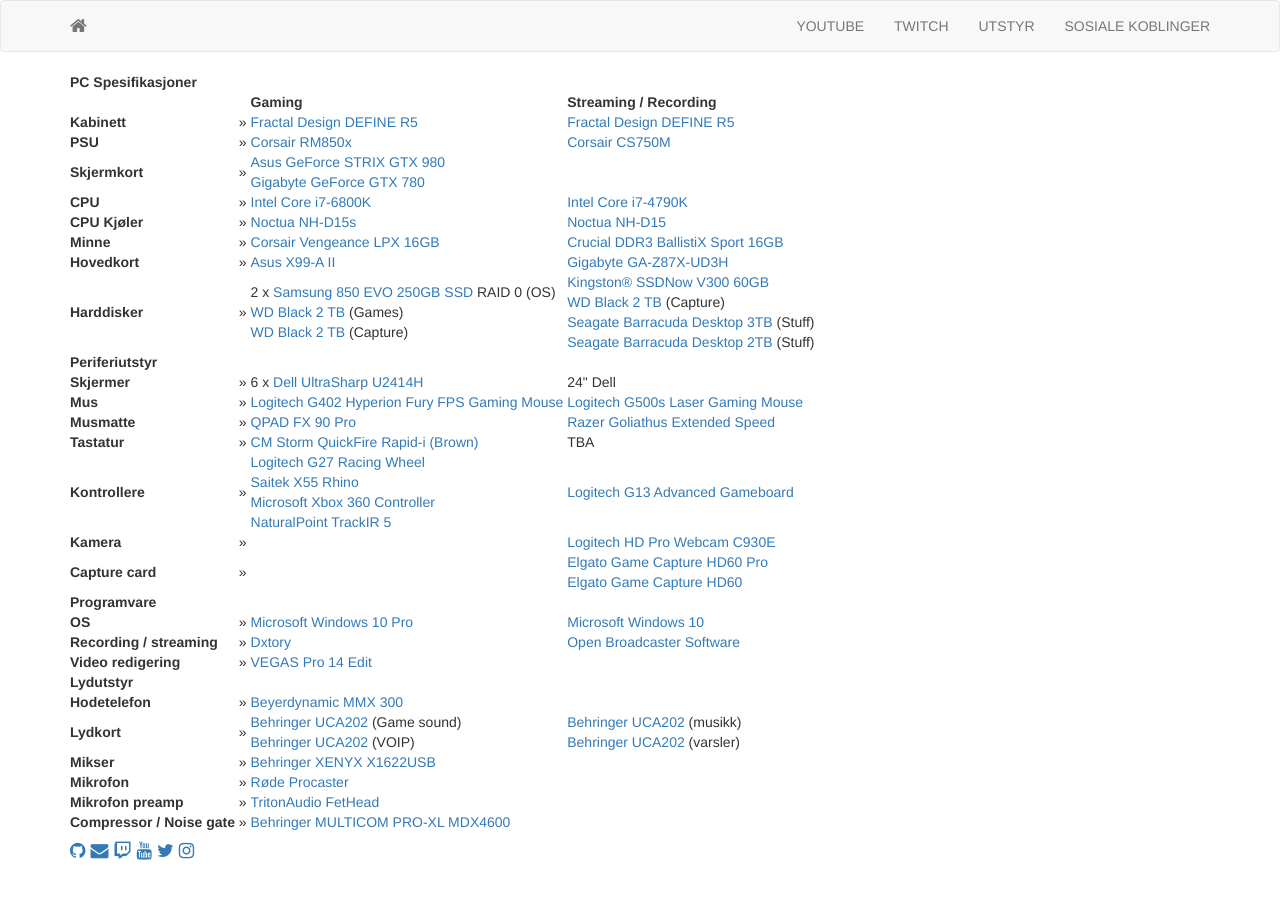
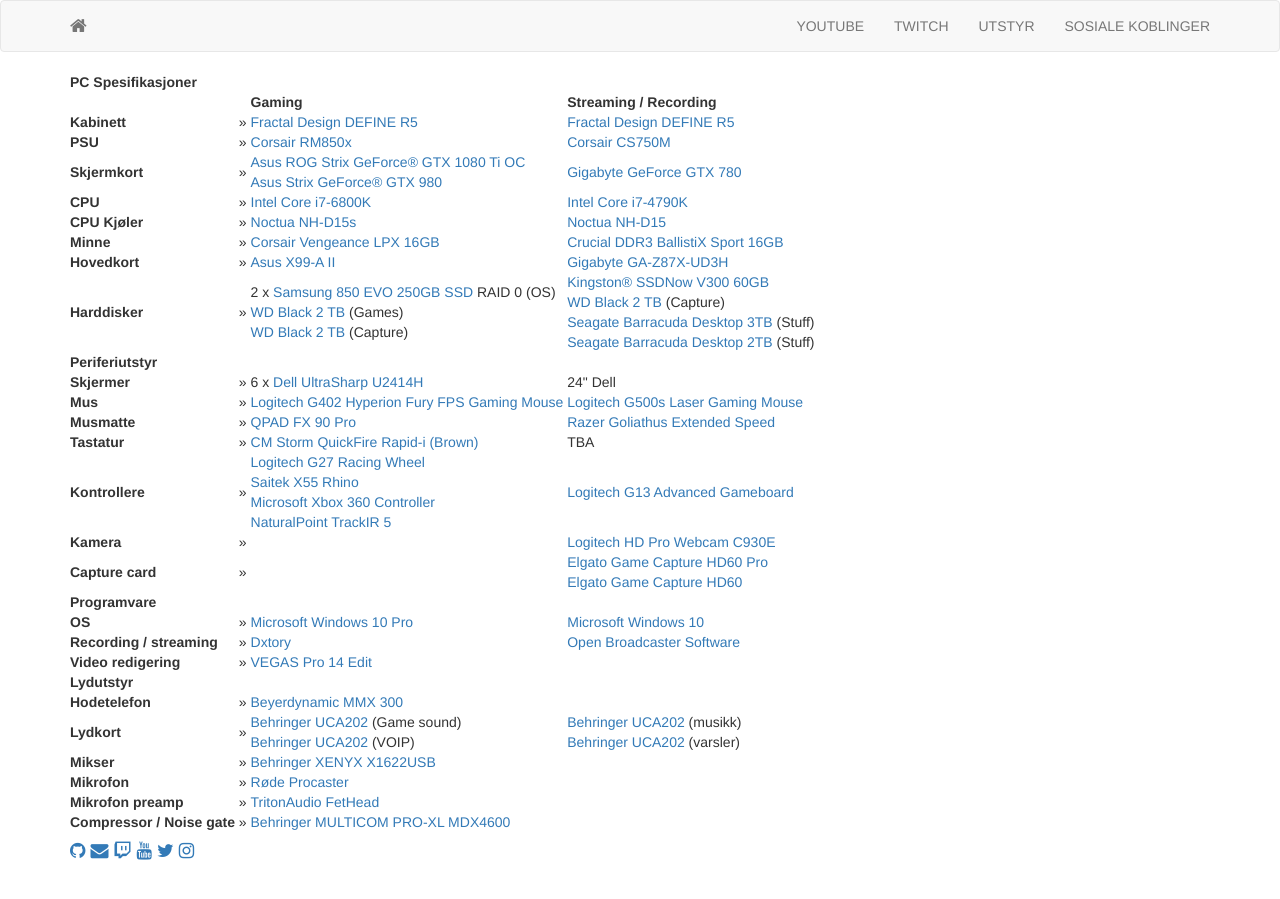
Before and after one commit to sakarias/sakarias.net, a Jekyll site: the page built from utstyr.html, in a window 1280 px wide. Built offline with Jekyll 4.4.1, drawn with Linux system fonts in a browser that asks for light colours; nearby versions of some CDN libraries; Markdown is read by kramdown in place of the engine named in the settings.

Commit message:
Got my self a 1080

```diff
--- a/utstyr.html
+++ b/utstyr.html
@@ -33,10 +33,12 @@ title: Utstyr
     <tr>
         <th>Skjermkort</th>
         <td>&nbsp;»&nbsp;</td>
-        <td><a href="https://www.asus.com/Graphics-Cards/STRIXGTX980DC2OC4GD5/">Asus GeForce STRIX GTX 980</a><br />
-            <a href="http://www.gigabyte.com/products/product-page.aspx?pid=4621#ov">Gigabyte GeForce GTX 780</a></td>
+        <td>
+            <a href="https://www.asus.com/Graphics-Cards/ROG-STRIX-GTX1080TI-O11G-GAMING/">Asus ROG Strix GeForce® GTX 1080 Ti OC</a><br />
+            <a href="https://www.asus.com/Graphics-Cards/STRIXGTX980DC2OC4GD5/">Asus Strix GeForce® GTX 980</a>
+        </td>
         <td>&nbsp;</td>
-        <td></td>
+        <td><a href="http://www.gigabyte.com/products/product-page.aspx?pid=4621#ov">Gigabyte GeForce GTX 780</a></td>
     </tr>
     <tr>
         <th>CPU</th>
```
